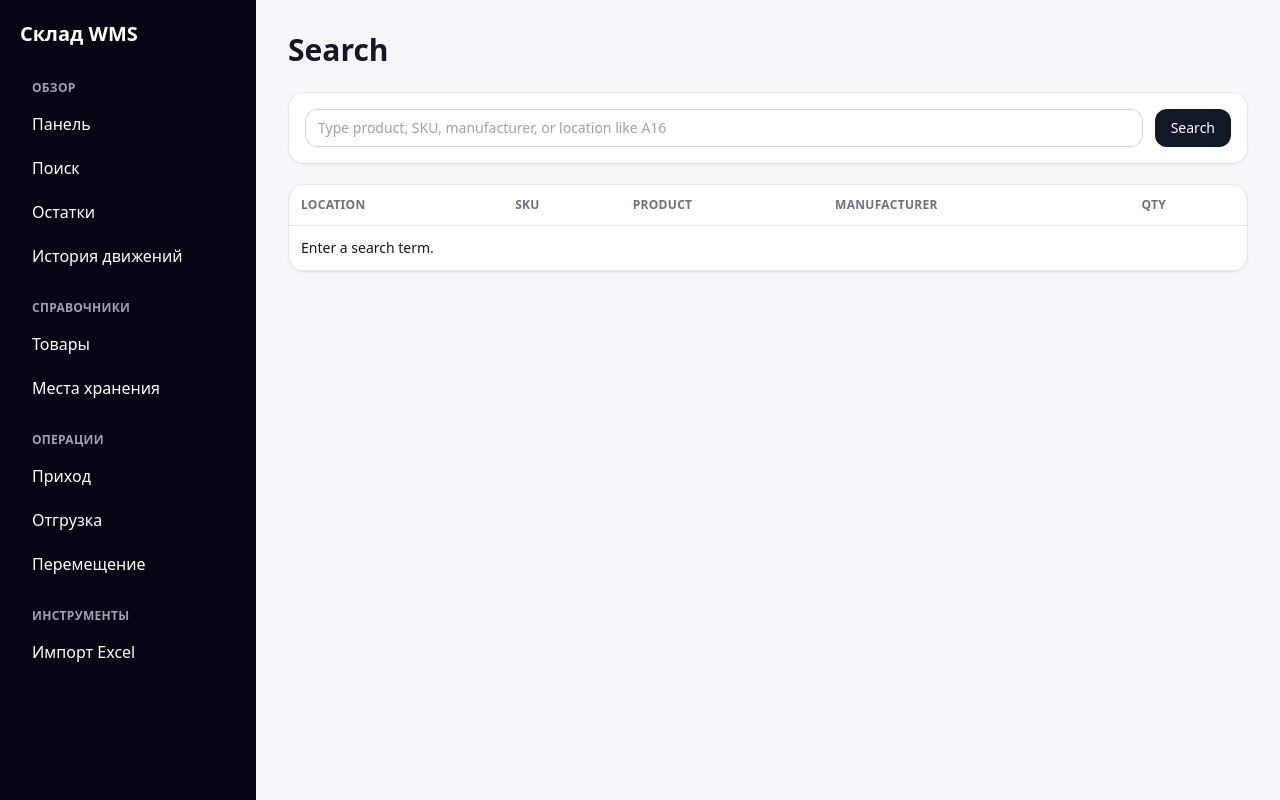
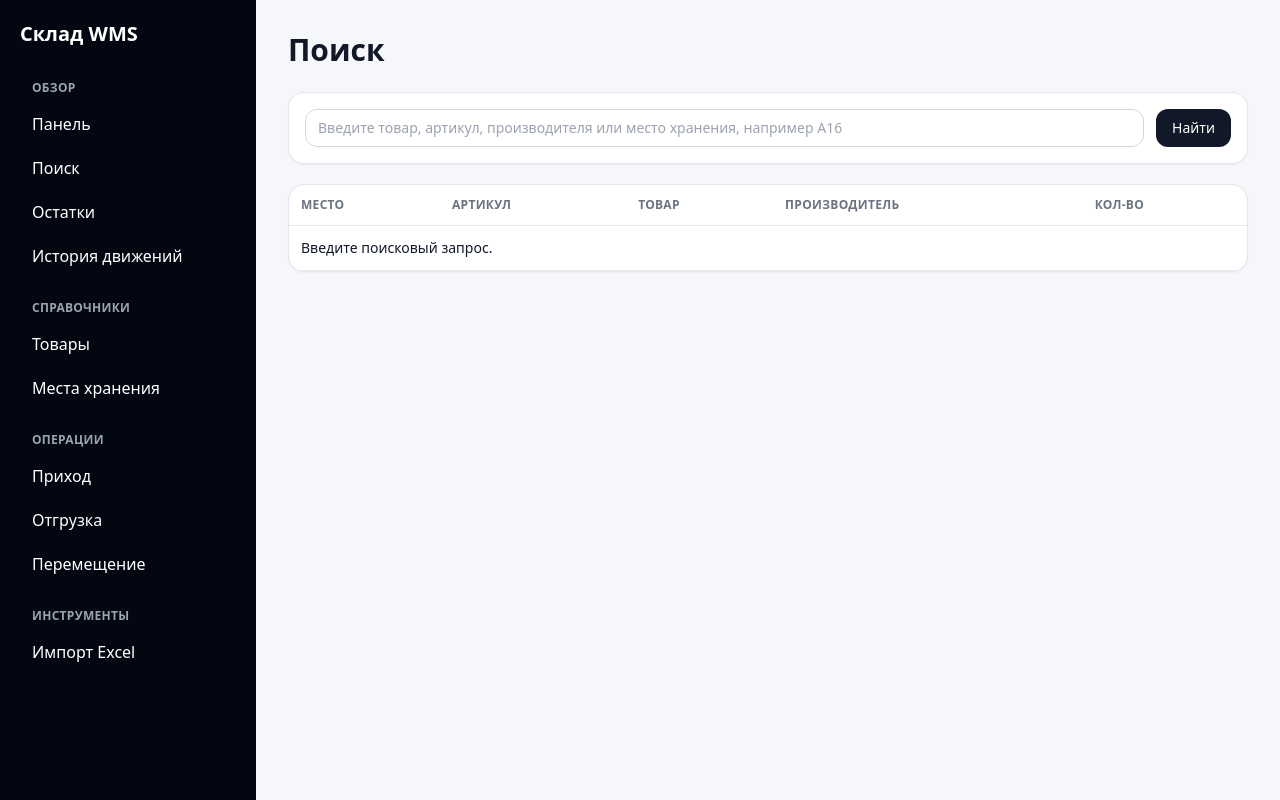
Before and after one commit to nikolayabashin-afk/warehouse, a Next.js app: page /search in a window 1280 px wide. Built offline with nearby package versions, Linux system fonts and the light colour scheme.

Commit message:
Translate search page

```diff
--- a/app/search/page.tsx
+++ b/app/search/page.tsx
@@ -6,7 +6,7 @@ export default async function Search({ searchParams }: { searchParams: Promise<{
   const { q = '' } = await searchParams
   const term = q.trim()
   const rows = term ? await prisma.inventory.findMany({
-    where: { OR: [
+    where: { qty: { gt: 0 }, product: { archived: false }, location: { active: true }, OR: [
       { product: { name: { contains: term, mode: 'insensitive' } } },
       { product: { sku: { contains: term, mode: 'insensitive' } } },
       { product: { manufacturer: { contains: term, mode: 'insensitive' } } },
@@ -17,12 +17,12 @@ export default async function Search({ searchParams }: { searchParams: Promise<{
     orderBy: [{ location: { code: 'asc' } }]
   }) : []
   return <div>
-    <h1 className="text-3xl font-bold mb-6">Search</h1>
-    <form className="card p-4 mb-5 flex gap-3"><input className="input" name="q" defaultValue={q} placeholder="Type product, SKU, manufacturer, or location like A16" /><button className="btn">Search</button></form>
-    <div className="card overflow-hidden"><table className="w-full"><thead><tr><th className="th">Location</th><th className="th">SKU</th><th className="th">Product</th><th className="th">Manufacturer</th><th className="th">Qty</th></tr></thead><tbody>
+    <h1 className="text-3xl font-bold mb-6">Поиск</h1>
+    <form className="card p-4 mb-5 flex gap-3"><input className="input" name="q" defaultValue={q} placeholder="Введите товар, артикул, производителя или место хранения, например A16" /><button className="btn">Найти</button></form>
+    <div className="card overflow-hidden"><table className="w-full"><thead><tr><th className="th">Место</th><th className="th">Артикул</th><th className="th">Товар</th><th className="th">Производитель</th><th className="th">Кол-во</th></tr></thead><tbody>
       {rows.map(r => <tr key={r.id}><td className="td font-bold">{r.location.code}</td><td className="td">{r.product.sku}</td><td className="td font-medium">{r.product.name}</td><td className="td">{r.product.manufacturer || ''}</td><td className="td">{r.qty}</td></tr>)}
-      {!term && <tr><td className="td" colSpan={5}>Enter a search term.</td></tr>}
-      {term && rows.length === 0 && <tr><td className="td" colSpan={5}>No results.</td></tr>}
+      {!term && <tr><td className="td" colSpan={5}>Введите поисковый запрос.</td></tr>}
+      {term && rows.length === 0 && <tr><td className="td" colSpan={5}>Ничего не найдено.</td></tr>}
     </tbody></table></div>
   </div>
 }
```
